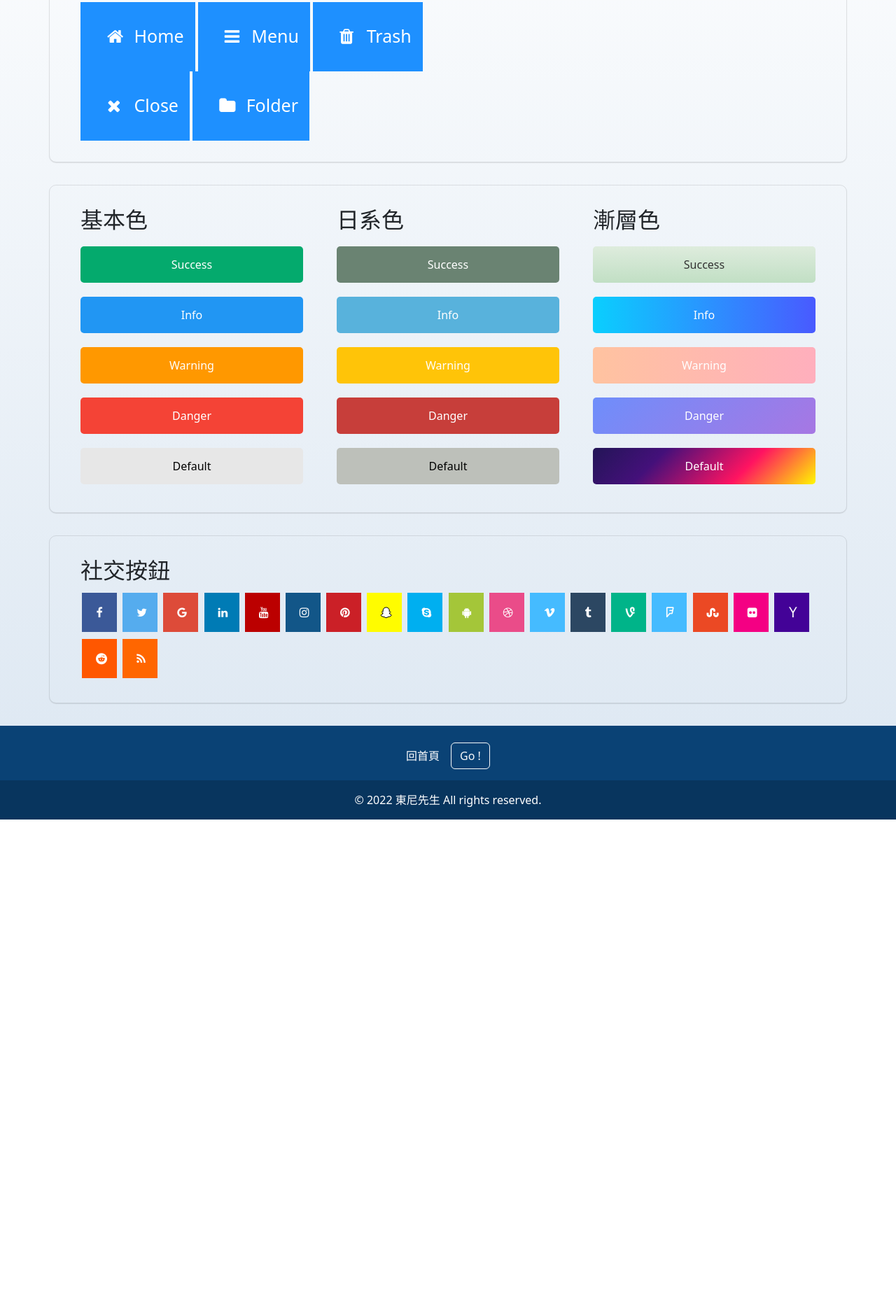
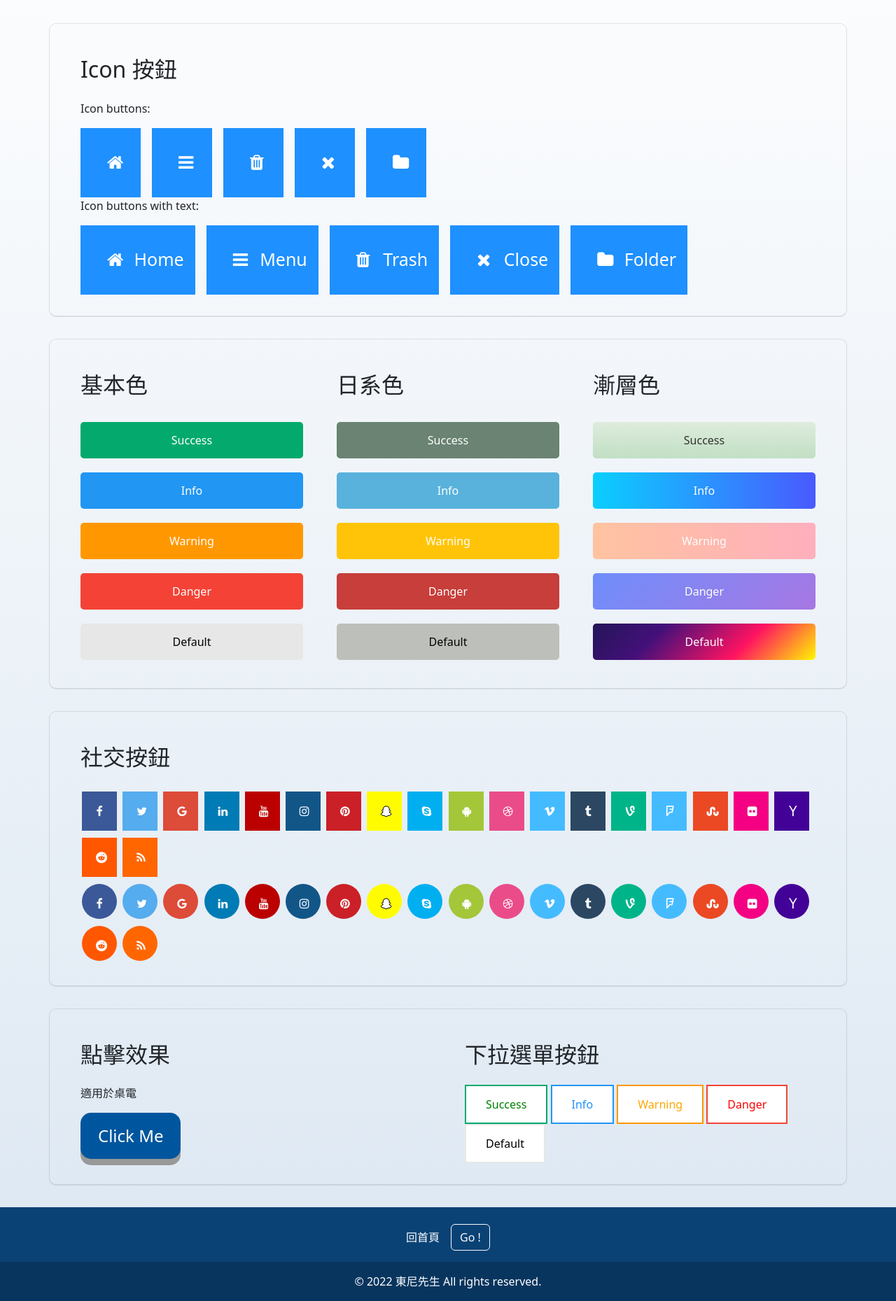
Before and after one commit to tonytwcom/w3s-awesome-howto, a plain HTML site: page day01-button-style/index.html in a window 1280 px wide. Shown: the part 777-2636 px from the top of the page at 70% size. Before the commit the page ends 1948 px from the top, so only its background shows below. Drawn offline with nearby package versions, Linux system fonts and the light colour scheme; a script that the page names is missing.

Commit message:
feat : add outline button style

```diff
--- a/day01-button-style/index.html
+++ b/day01-button-style/index.html
@@ -21,7 +21,6 @@
         <script src="main.js"></script>
     </head>
     <body>
-
         <nav class="navbar navbar-expand-lg navbar-dark primary">
             <div class="container-fluid">
                 <a class="navbar-brand" href="#"
@@ -38,10 +37,7 @@
                 >
                     <span class="navbar-toggler-icon"></span>
                 </button>
-                    <div
-                        class="collapse navbar-collapse"
-                        id="navbarNavDropdown"
-                    >
+                <div class="collapse navbar-collapse" id="navbarNavDropdown">
                     <ul class="navbar-nav">
                         <li class="nav-item">
                             <a
@@ -73,9 +69,7 @@
                                 aria-labelledby="navbarDropdownMenuLink"
                             >
                                 <li>
-                                        <a class="dropdown-item" href="#"
-                                            >Action</a
-                                        >
+                                    <a class="dropdown-item" href="#">Action</a>
                                 </li>
                                 <li>
                                     <a class="dropdown-item" href="#"
@@ -101,6 +95,16 @@
                 /> -->
             </div>
 
+            <nav aria-label="breadcrumb">
+                <ol class="breadcrumb">
+                    <li class="breadcrumb-item"><a href="#">首頁</a></li>
+                    <li class="breadcrumb-item"><a href="#">前端元件</a></li>
+                    <li class="breadcrumb-item active" aria-current="page">
+                        Button Style
+                    </li>
+                </ol>
+            </nav>
+
             <div class="main pt-5">
                 <!-- <div class="container overflow-hidden">
                 <div class="row gx-5">
@@ -121,10 +125,23 @@
             </div> -->
 
                 <div class="container px-4 w-100">
+                    <h2>Button Style</h2>
+                    我們提供了常見的按鈕元件，只要點擊按鈕，就會顯示該元件的程式碼，可以快速複製、貼上到任何你想要的地方。
+                    <br /><br />
+
+                    <div class="quote">
+                        重複造輪子?! 我們想要的是創造，而不只是製造。 by
+                        東尼先生
+                    </div>
+                    <br /><br />
+
                     <div class="row gx-3 gx-md-5 item">
                         <div class="col-md">
                             <h2>Icon 按鈕</h2>
                             <p>Icon buttons:</p>
+                            <div
+                                class="icon-wrap d-flex align-items-center justify-content-star flex-wrap gap-3"
+                            >
                                 <button class="btns-icon">
                                     <i class="fa fa-center fa-home"></i>
                                 </button>
@@ -140,8 +157,11 @@
                                 <button class="btns-icon">
                                     <i class="fa fa-center fa-folder"></i>
                                 </button>
-
+                            </div>
                             <p>Icon buttons with text:</p>
+                            <div
+                                class="icon-wrap d-flex align-items-center justify-content-star flex-wrap gap-3"
+                            >
                                 <button class="btns-icon">
                                     <i class="fa fa-center fa-home"></i> Home
                                 </button>
@@ -155,14 +175,16 @@
                                     <i class="fa fa-center fa-close"></i> Close
                                 </button>
                                 <button class="btns-icon">
-                                <i class="fa fa-center fa-folder"></i> Folder
+                                    <i class="fa fa-center fa-folder"></i>
+                                    Folder
                                 </button>
                             </div>
-                        <div class="col-md">
+                        </div>
+                        <!-- <div class="col-md">
                             <h2>點擊效果</h2>
                             <p>適用於桌電</p>
                             <button class="btns-pressed">Click Me</button>
-                        </div>
+                        </div> -->
                     </div>
                 </div>
                 <div class="container px-4">
@@ -223,10 +245,61 @@
                             <a href="#" class="fa fa-yahoo"></a>
                             <a href="#" class="fa fa-reddit"></a>
                             <a href="#" class="fa fa-rss"></a>
+                            <br />
+                            <a href="#" class="fa fa-facebook radius"></a>
+                            <a href="#" class="fa fa-twitter radius"></a>
+                            <a href="#" class="fa fa-google radius"></a>
+                            <a href="#" class="fa fa-linkedin radius"></a>
+                            <a href="#" class="fa fa-youtube radius"></a>
+                            <a href="#" class="fa fa-instagram radius"></a>
+                            <a href="#" class="fa fa-pinterest radius"></a>
+                            <a href="#" class="fa fa-snapchat-ghost radius"></a>
+                            <a href="#" class="fa fa-skype radius"></a>
+                            <a href="#" class="fa fa-android radius"></a>
+                            <a href="#" class="fa fa-dribbble radius"></a>
+                            <a href="#" class="fa fa-vimeo radius"></a>
+                            <a href="#" class="fa fa-tumblr radius"></a>
+                            <a href="#" class="fa fa-vine radius"></a>
+                            <a href="#" class="fa fa-foursquare radius"></a>
+                            <a href="#" class="fa fa-stumbleupon radius"></a>
+                            <a href="#" class="fa fa-flickr radius"></a>
+                            <a href="#" class="fa fa-yahoo radius"></a>
+                            <a href="#" class="fa fa-reddit radius"></a>
+                            <a href="#" class="fa fa-rss radius"></a>
+                        </div>
+                    </div>
+                </div>
+
+                <div class="container px-4">
+                    <div class="row gx-3 gx-md-5 item">
+                        <div class="col-md">
+                            <h2>點擊效果</h2>
+                            <p>適用於桌電</p>
+                            <button class="btns-pressed">Click Me</button>
+                        </div>
+
+                        <div class="col-md">
+                            <h2>下拉選單按鈕</h2>
+                            <button class="btns-outline outline-success">
+                                Success
+                            </button>
+                            <button class="btns-outline outline-info">
+                                Info
+                            </button>
+                            <button class="btns-outline outline-warning">
+                                Warning
+                            </button>
+                            <button class="btns-outline outline-danger">
+                                Danger
+                            </button>
+                            <button class="btns-outline outline-default">
+                                Default
+                            </button>
                         </div>
                     </div>
                 </div>
             </div>
+
             <!--
             <div class="container px-4">
                 <div class="row gx-5">
--- a/day01-button-style/style.css
+++ b/day01-button-style/style.css
@@ -45,6 +45,11 @@ footer {
     flex: 0 0 auto;
 }
 
+h2 {
+    margin: 2rem 0;
+    padding: 1rem 0;
+}
+
 .container-fluid {
     padding-right: 0px;
     padding-left: 0px;
@@ -58,8 +63,27 @@ footer {
   background-size: cover;
 } */
 
+.breadcrumb {
+    background: #000;
+    text-decoration: none;
+}
+
+.quote {
+    background: #e7e9eb;
+    border-radius: 8px;
+    padding: 16px;
+    margin-bottom: 16px;
+    font-style: italic;
+}
+
 .primary {
     background-color: #00569e;
+}
+
+.radius {
+    width: 50px;
+    height: 50px;
+    border-radius: 50%;
 }
 
 .item {
@@ -232,10 +256,73 @@ footer {
         #fff800 100%
     );
 }
-
 .gradient-default:hover {
     background-color: #91989f;
     color: black;
+}
+
+/* 透明背景 */
+
+.btns-outline {
+    border: 2px solid black;
+    background-color: white;
+    color: black;
+    padding: 14px 28px;
+    font-size: 16px;
+    cursor: pointer;
+}
+
+.outline-success {
+    border-color: #04aa6d;
+    color: green;
+}
+
+.outline-success:hover {
+    background-color: #04aa6d;
+    color: white;
+}
+
+/* Blue */
+.outline-info {
+    border-color: #2196f3;
+    color: dodgerblue;
+}
+
+.outline-info:hover {
+    background: #2196f3;
+    color: white;
+}
+
+/* Orange */
+.outline-warning {
+    border-color: #ff9800;
+    color: orange;
+}
+
+.outline-warning:hover {
+    background: #ff9800;
+    color: white;
+}
+
+/* Red */
+.outline-danger {
+    border-color: #f44336;
+    color: red;
+}
+
+.outline-danger:hover {
+    background: #f44336;
+    color: white;
+}
+
+/* Gray */
+.outline-default {
+    border-color: #e7e7e7;
+    color: black;
+}
+
+.outline-default:hover {
+    background: #e7e7e7;
 }
 
 .fa {
@@ -357,6 +444,39 @@ footer {
     color: white;
 }
 
+.dropdown {
+    position: absolute;
+    display: inline-block;
+}
+
+.dropdown-content {
+    display: none;
+    position: absolute;
+    background-color: #f1f1f1;
+    min-width: 160px;
+    z-index: 1;
+}
+
+.dropdown-content a {
+    color: black;
+    padding: 12px 16px;
+    text-decoration: none;
+    display: block;
+}
+
+.dropdown-content a:hover {
+    background-color: #ddd;
+}
+
+.dropdown:hover .dropdown-content {
+    display: block;
+}
+
+.btns-menu:hover,
+.dropdown:hover .btns-menu {
+    background-color: #0b7dda;
+}
+
 .test {
     border: 3px solid red;
 }
```
Lines whose indentation alone changed are shown as unchanged.
